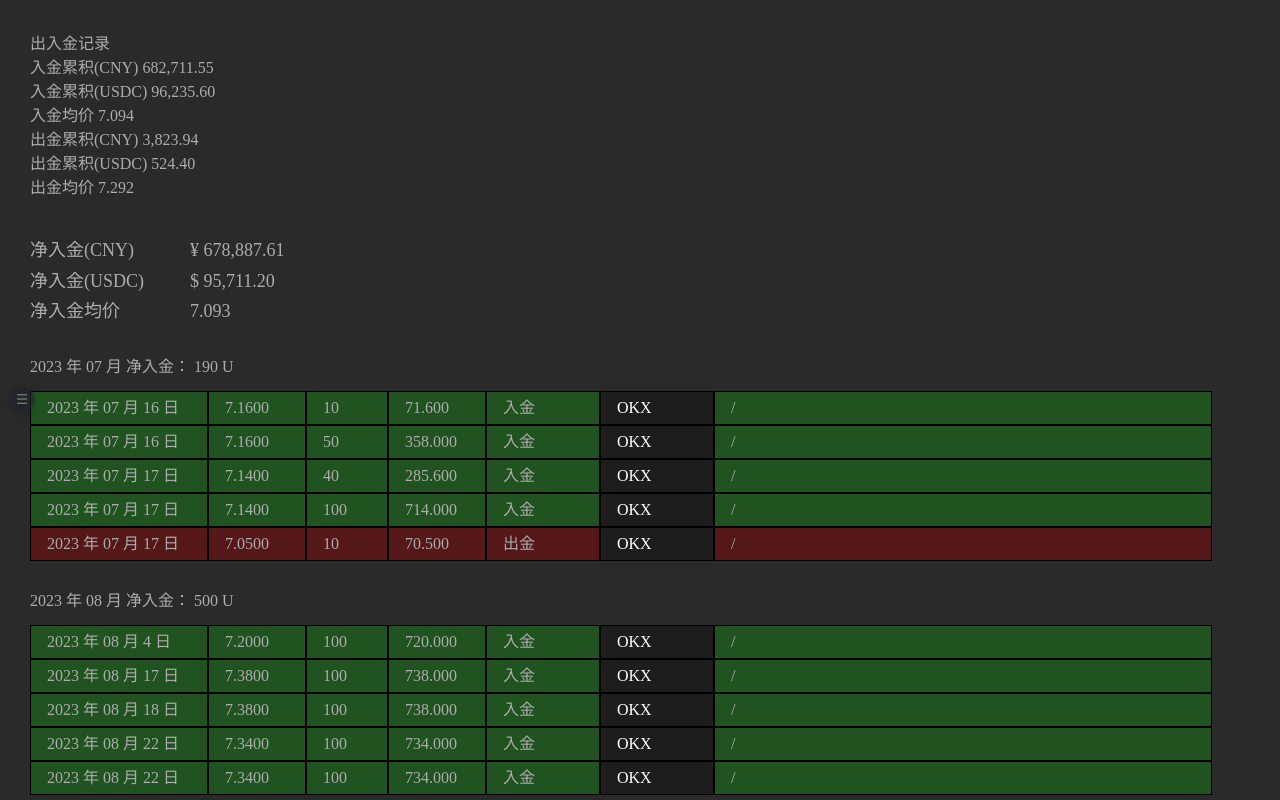
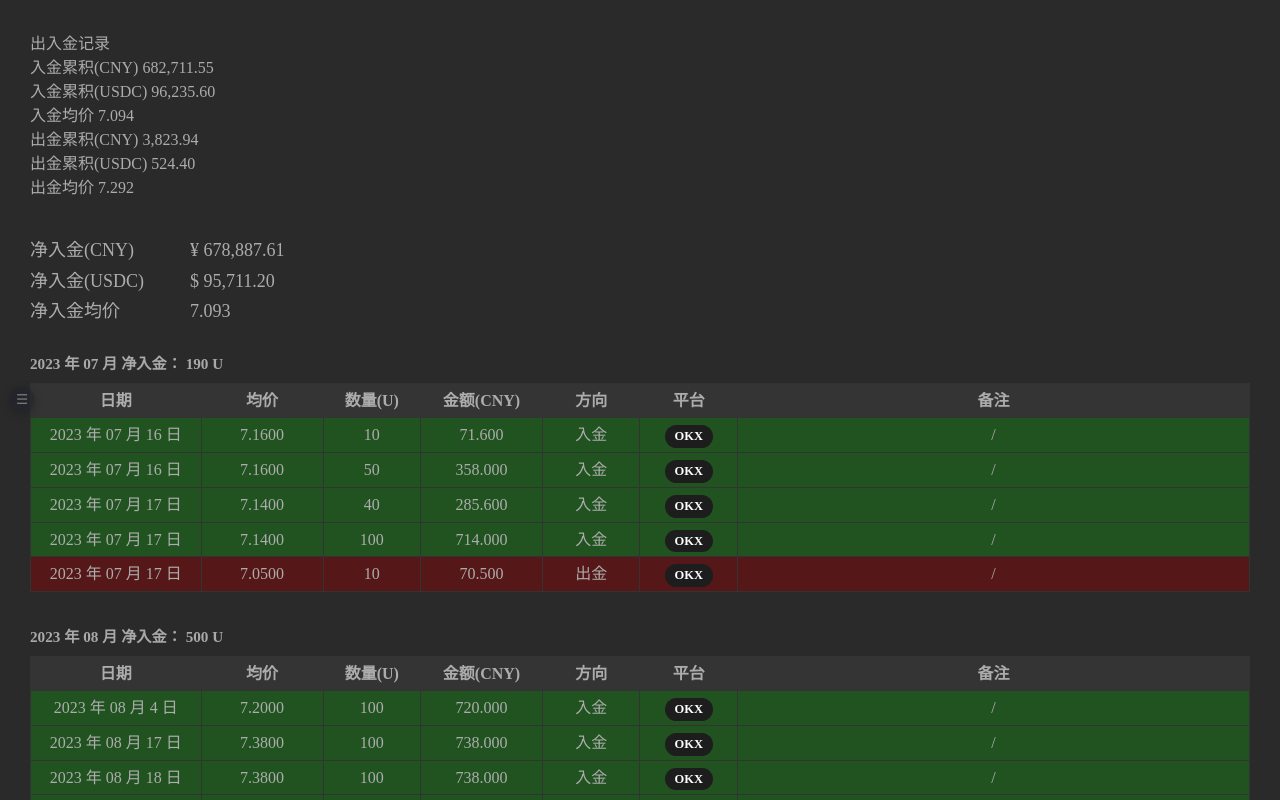
Before and after one commit to dsqiao/trade, a Vue app: page /cashflow in a window 1280 px wide. Shown: the top 800 px of the page. Built offline with nearby package versions, Linux system fonts and the light colour scheme; what tdesign-vue-next would draw is missing.

Commit message:
feat: 新增light mode，风格统一

```diff
--- a/src/App.vue
+++ b/src/App.vue
@@ -1,6 +1,32 @@
 <script setup>
-import { ref, watch, nextTick, onUnmounted } from 'vue';
+import { ref, watch, nextTick, onMounted, onUnmounted } from 'vue';
 import { BUY } from './data/const.js';
+
+// 主题切换逻辑
+const isDark = ref(true);
+
+function initTheme() {
+  const saved = localStorage.getItem('trade-theme');
+  if (saved) {
+    isDark.value = saved === 'dark';
+  }
+  applyTheme();
+}
+
+function applyTheme() {
+  document.documentElement.setAttribute(
+    'data-theme',
+    isDark.value ? 'dark' : 'light'
+  );
+}
+
+function toggleTheme() {
+  isDark.value = !isDark.value;
+  localStorage.setItem('trade-theme', isDark.value ? 'dark' : 'light');
+  applyTheme();
+}
+
+initTheme();
 
 const modules = import.meta.glob('./data/stock/*.js', { eager: true });
 const subModules = import.meta.glob('./data/sub/stock/*.js', { eager: true });
@@ -77,6 +103,7 @@ onUnmounted(() => document.removeEventListener('mousedown', handleClickOutside))
         ref="sidebarRef"
         class="sidebar"
       >
+        <div class="sidebar-header">
           <button
             class="sidebar-toggle"
             :title="collapsed ? '展开导航' : '收起导航'"
@@ -84,6 +111,15 @@ onUnmounted(() => document.removeEventListener('mousedown', handleClickOutside))
           >
             <span class="toggle-icon">{{ collapsed ? '☰' : '✕' }}</span>
           </button>
+          <button
+            v-show="!collapsed"
+            class="theme-toggle"
+            :title="isDark ? '切换亮色模式' : '切换暗色模式'"
+            @click="toggleTheme"
+          >
+            <span class="theme-icon">{{ isDark ? '☀️' : '🌙' }}</span>
+          </button>
+        </div>
 
         <nav
           v-show="!collapsed"
@@ -229,14 +265,14 @@ onUnmounted(() => document.removeEventListener('mousedown', handleClickOutside))
   max-height: calc(100vh - 60px);
   padding: 14px;
   border-radius: 14px;
-  background: linear-gradient(135deg, #1a1a2e 0%, #16213e 100%);
-  border: 1px solid rgba(255, 255, 255, 0.06);
-  box-shadow: 0 8px 32px rgba(0, 0, 0, 0.45);
+  background: var(--sidebar-bg, linear-gradient(135deg, #1a1a2e 0%, #16213e 100%));
+  border: 1px solid var(--sidebar-border, rgba(255, 255, 255, 0.06));
+  box-shadow: 0 8px 32px var(--sidebar-shadow, rgba(0, 0, 0, 0.45));
   overflow-y: auto;
-  transition: width 0.25s ease, padding 0.25s ease, top 0.25s ease, left 0.25s ease, transform 0.25s ease;
+  transition: all 0.25s ease;
 }
 
-/* 折叠态：收缩成一个很小的半透明按钮，吸附在屏幕左侧垂直居中，尽量不遮挡内容 */
+/* 折叠态：收缩成一个很小的半透明按钮 */
 .nav-collapsed .sidebar {
   top: 50%;
   left: 8px;
@@ -251,6 +287,14 @@ onUnmounted(() => document.removeEventListener('mousedown', handleClickOutside))
   overflow: visible;
 }
 
+.sidebar-header {
+  display: flex;
+  align-items: center;
+  justify-content: space-between;
+  gap: 8px;
+  flex-shrink: 0;
+}
+
 /* 折叠按钮 */
 .sidebar-toggle {
   display: flex;
@@ -261,8 +305,8 @@ onUnmounted(() => document.removeEventListener('mousedown', handleClickOutside))
   flex-shrink: 0;
   border: none;
   border-radius: 8px;
-  background: rgba(255, 255, 255, 0.06);
-  color: rgba(255, 255, 255, 0.75);
+  background: var(--btn-bg, rgba(255, 255, 255, 0.06));
+  color: var(--btn-color, rgba(255, 255, 255, 0.75));
   cursor: pointer;
   transition: background 0.2s ease, color 0.2s ease;
 }
@@ -272,13 +316,39 @@ onUnmounted(() => document.removeEventListener('mousedown', handleClickOutside))
   color: #fff;
 }
 
-/* 折叠态的按钮：更小、半透明，避免存在感过强遮挡内容 */
+/* 主题切换按钮 */
+.theme-toggle {
+  display: flex;
+  align-items: center;
+  justify-content: center;
+  width: 32px;
+  height: 32px;
+  flex-shrink: 0;
+  border: none;
+  border-radius: 8px;
+  background: var(--btn-bg, rgba(255, 255, 255, 0.06));
+  color: var(--btn-color, rgba(255, 255, 255, 0.75));
+  cursor: pointer;
+  transition: background 0.2s ease, color 0.2s ease, transform 0.2s ease;
+}
+
+.theme-toggle:hover {
+  background: rgba(99, 130, 255, 0.25);
+  transform: rotate(15deg);
+}
+
+.theme-icon {
+  font-size: 1rem;
+  line-height: 1;
+}
+
+/* 折叠态的按钮 */
 .nav-collapsed .sidebar-toggle {
   width: 26px;
   height: 26px;
   border-radius: 50%;
   opacity: 0.5;
-  background: rgba(26, 26, 46, 0.65);
+  background: var(--collapsed-btn-bg, rgba(26, 26, 46, 0.65));
   backdrop-filter: blur(6px);
   box-shadow: 0 2px 10px rgba(0, 0, 0, 0.35);
   transition: opacity 0.2s ease, background 0.2s ease;
@@ -298,7 +368,7 @@ onUnmounted(() => document.removeEventListener('mousedown', handleClickOutside))
   line-height: 1;
 }
 
-/* 主内容区：全宽，不被侧栏挤压 */
+/* 主内容区 */
 .content {
   width: 100%;
   min-width: 0;
@@ -322,10 +392,10 @@ onUnmounted(() => document.removeEventListener('mousedown', handleClickOutside))
   font-weight: 600;
   text-transform: uppercase;
   letter-spacing: 0.05em;
-  color: rgba(255, 255, 255, 0.4);
+  color: var(--nav-label-color, rgba(255, 255, 255, 0.4));
   padding: 4px 10px;
   border-radius: 4px;
-  background: rgba(255, 255, 255, 0.04);
+  background: var(--nav-label-bg, rgba(255, 255, 255, 0.04));
   white-space: nowrap;
 }
 
@@ -338,7 +408,7 @@ onUnmounted(() => document.removeEventListener('mousedown', handleClickOutside))
 
 .nav-link {
   font-size: 0.85rem;
-  color: rgba(200, 200, 220, 0.8);
+  color: var(--nav-link-color, rgba(200, 200, 220, 0.8));
   text-decoration: none;
   padding: 6px 12px;
   border-radius: 6px;
@@ -347,29 +417,29 @@ onUnmounted(() => document.removeEventListener('mousedown', handleClickOutside))
 }
 
 .nav-link:hover {
-  color: #fff;
+  color: var(--nav-link-hover-color, #fff);
   background: rgba(99, 130, 255, 0.15);
 }
 
 .nav-link.router-link-active {
-  color: #fff;
+  color: var(--nav-link-active-color, #fff);
   background: rgba(99, 130, 255, 0.25);
   box-shadow: 0 0 8px rgba(99, 130, 255, 0.2);
 }
 
 .nav-link.cleared {
-  color: rgba(160, 160, 180, 0.5);
+  color: var(--nav-link-cleared-color, rgba(160, 160, 180, 0.5));
   font-style: italic;
 }
 
 .nav-link.cleared:hover {
-  color: rgba(200, 200, 220, 0.8);
-  background: rgba(255, 255, 255, 0.06);
+  color: var(--nav-link-color, rgba(200, 200, 220, 0.8));
+  background: var(--nav-label-bg, rgba(255, 255, 255, 0.06));
 }
 
 .cleared-toggle {
   font-size: 0.75rem;
-  color: rgba(255, 255, 255, 0.35);
+  color: var(--cleared-toggle-color, rgba(255, 255, 255, 0.35));
   cursor: pointer;
   padding: 5px 12px;
   border-radius: 4px;
@@ -378,7 +448,7 @@ onUnmounted(() => document.removeEventListener('mousedown', handleClickOutside))
 }
 
 .cleared-toggle:hover {
-  color: rgba(255, 255, 255, 0.6);
-  background: rgba(255, 255, 255, 0.05);
+  color: var(--text-secondary, rgba(255, 255, 255, 0.6));
+  background: var(--nav-label-bg, rgba(255, 255, 255, 0.05));
 }
 </style>
--- a/src/components/Asset.vue
+++ b/src/components/Asset.vue
@@ -57,11 +57,11 @@ const calculateTotal = (item) => {
 }
 .asset-table th,
 .asset-table td {
-  border: 1px solid #333;
+  border: 1px solid var(--border-color);
   text-align: center;
   padding: 8px;
 }
 .asset-table th {
-  background-color: #343434;
+  background-color: var(--bg-secondary);
 }
 </style>
--- a/src/components/CashFlow.vue
+++ b/src/components/CashFlow.vue
@@ -22,45 +22,53 @@
     <span class="content-span">{{ ((totalInflowInCNY - totalOutflowInCNY) / (totalInflowInUSDC - totalOutflowInUSDC)).toFixed(3) }}</span>
   </div>
 
-  <div v-for="(month, monthIndex) in cashflow"
+  <div class="transaction-section">
+    <div
+      v-for="(month, monthIndex) in cashflow"
       :key="monthIndex"
+      class="month-block"
     >
       <div class="monthTitle">
         {{ `${month.month.slice(0, 4)} 年 ${month.month.slice(4)} 月 净入金：` }}
         {{ `${month.record.reduce((sum, item) => item.direction === BUY ? sum + item.num : sum - item.num, 0)} U` }}
       </div>
-    <div v-for="(item, index) in month.record"
+      <table class="transaction-table">
+        <thead>
+          <tr>
+            <th>日期</th>
+            <th>均价</th>
+            <th>数量(U)</th>
+            <th>金额(CNY)</th>
+            <th>方向</th>
+            <th>平台</th>
+            <th>备注</th>
+          </tr>
+        </thead>
+        <tbody>
+          <tr
+            v-for="(item, index) in month.record"
             :key="index"
+            :class="item.direction === BUY ? 'buy' : 'sell'"
           >
-      <!-- 筛选 BN v-if="item.platform === 1" -->
-      <div :class="item.direction === BUY ? 'in' : 'out'"
-           class="transaction"
-      >
-        <span class="date">
-          {{ `${month.month.slice(0, 4)} 年 ${month.month.slice(4)} 月 ${item.day} 日 ` }}
-        </span>
-        <span class="unit">
-          {{ (item.cny / item.num).toFixed(4) }}
-        </span>
-        <span class="num">
-          {{ item.num }}
-        </span>
-        <span class="total">
-          {{ (item.cny || 0).toFixed(3) }}
-        </span>
-        <span class="direction">
-          {{ item.direction === BUY ? '入金' : '出金' }}
-        </span>
+            <td class="date">
+              {{ `${month.month.slice(0, 4)} 年 ${month.month.slice(4)} 月 ${item.day} 日` }}
+            </td>
+            <td class="unit">{{ (item.cny / item.num).toFixed(4) }}</td>
+            <td class="num">{{ item.num }}</td>
+            <td class="total">{{ (item.cny || 0).toFixed(3) }}</td>
+            <td class="direction">{{ item.direction === BUY ? '入金' : '出金' }}</td>
+            <td class="platform">
               <span
-          class="platform"
+                class="platform-badge"
                 :class="item.platform === 0 ? 'okx' : (item.platform === 1 ? 'bn' : 'ac')"
               >
                 {{ parsePlatform(item.platform) }}
               </span>
-        <span class="desc">
-          {{ item.desc || '/' }}
-        </span>
-      </div>
+            </td>
+            <td class="desc">{{ item.desc || '/' }}</td>
+          </tr>
+        </tbody>
+      </table>
     </div>
   </div>
 </template>
@@ -110,67 +118,71 @@ for (let month of cashflow) {
 .title-span {
   width: 10rem;
 }
-.transaction>span {
-  display: inline-block;
-  border: 1px black solid;
-  height: 2rem;
-  line-height: 2rem;
-  padding-left: 1rem;
+
+/* 交易明细区域使用全宽，避免表格列被压缩换行 */
+.transaction-section {
+  max-width: 100%;
+}
+.month-block {
+  margin-bottom: 8px;
+  overflow-x: auto;
+}
+.monthTitle {
+  margin-top: 1.5rem;
+  margin-bottom: 0.6rem;
+  font-size: 0.95rem;
+  font-weight: 600;
+  color: var(--text-muted);
 }
 
-.monthTitle {
-  height: 4rem;
-  line-height: 5rem;
+/* 定制化每一列的宽度（与 StockHistory 风格一致） */
+.date {
+  width: 14%;
+  min-width: 140px;
+}
+.unit {
+  width: 10%;
+  min-width: 80px;
+}
+.num {
+  width: 8%;
+  min-width: 64px;
+}
+.total {
+  width: 10%;
+  min-width: 80px;
+}
+.direction {
+  width: 8%;
+  min-width: 56px;
+}
+.platform {
+  width: 8%;
+  min-width: 64px;
+}
+.desc {
+  min-width: 160px;
 }
 
-.in>span {
-  background-color: rgb(33, 83, 33);
+/* 平台徽章：保留品牌色，做成小圆角徽章 */
+.platform-badge {
+  display: inline-block;
+  padding: 2px 10px;
+  border-radius: 999px;
+  font-size: 0.78rem;
+  font-weight: 600;
+  line-height: 1.5;
 }
-
-.out>span {
-  background-color: rgb(85, 23, 23);
+.platform-badge.okx {
+  background-color: rgb(29, 29, 29);
+  color: #fff;
 }
-
-.date {
-  width: 10rem;
+.platform-badge.bn {
+  background-color: rgb(255, 180, 40);
+  color: #fff;
 }
-
-.unit {
-  width: 5rem;
-}
-
-.num {
-  width: 4rem;
-}
-
-.total {
-  width: 5rem;
-}
-
-.direction {
-  width: 6rem;
-}
-
-.platform {
-  width: 6rem;
-}
-
-.okx {
-  background-color: rgb(29, 29, 29) !important;
-  color: white;
-}
-
-.bn {
-  background-color: rgb(255, 180, 40) !important;
-  color: white;
-}
-
-.ac {
-  background-color: rgb(220, 220, 220) !important;
+.platform-badge.ac {
+  background-color: rgb(220, 220, 220);
   color: rgb(45, 45, 45);
 }
-
-.desc {
-  width: 30rem;
-}
 </style>
--- a/src/components/LongFuture.vue
+++ b/src/components/LongFuture.vue
@@ -191,9 +191,9 @@ watch(
 }
 .price-input {
   width: 7rem;
-  border: rgb(172, 172, 172) 1px solid;
-  background-color: rgb(35, 35, 35);
-  color: rgb(172, 172, 172);
+  border: var(--border-color) 1px solid;
+  background-color: var(--card-bg);
+  color: var(--text-primary);
 }
 
 .date {
--- a/src/style.css
+++ b/src/style.css
@@ -1,11 +1,85 @@
+/* ===== 主题变量 ===== */
+:root,
+:root[data-theme="dark"] {
+  --bg-primary: rgb(42, 42, 42);
+  --bg-secondary: #343434;
+  --text-primary: rgb(172, 172, 172);
+  --text-secondary: rgba(255, 255, 255, 0.6);
+  --border-color: #333;
+  --scrollbar-track: rgba(20, 20, 20, 0.6);
+  --scrollbar-thumb: linear-gradient(180deg, #00e5ff, #0077ff);
+  --scrollbar-thumb-hover: linear-gradient(180deg, #2af5ff, #008cff);
+  --scrollbar-shadow: rgba(0, 229, 255, 0.6);
+  --scrollbar-shadow-hover: rgba(0, 229, 255, 0.9);
+  --scrollbar-color-fg: #00b8d4;
+  --row-sell-bg: rgb(85, 23, 23);
+  --row-buy-bg: rgb(33, 83, 33);
+  --row-option-bg: rgb(28, 55, 90);
+  --row-text: rgb(172, 172, 172);
+  /* 组件通用语义变量（卡片/文字/表头/高亮） */
+  --text-strong: #e8e8ec;
+  --text-muted: rgba(255, 255, 255, 0.6);
+  --text-faint: rgba(255, 255, 255, 0.4);
+  --card-bg: rgba(255, 255, 255, 0.04);
+  --card-border: rgba(255, 255, 255, 0.08);
+  --panel-bg: rgba(20, 24, 36, 0.85);
+  --hero-bg: linear-gradient(135deg, #1a1a2e 0%, #16213e 100%);
+  --table-head-bg: #2a2a2a;
+  --accent: #00e5ff;
+  --accent-soft: rgba(0, 229, 255, 0.15);
+}
+
+:root[data-theme="light"] {
+  --bg-primary: #f5f5f5;
+  --bg-secondary: #e8e8e8;
+  --text-primary: #333333;
+  --text-secondary: #666666;
+  --border-color: #d0d0d0;
+  --scrollbar-track: rgba(200, 200, 200, 0.6);
+  --scrollbar-thumb: linear-gradient(180deg, #0077ff, #004ecb);
+  --scrollbar-thumb-hover: linear-gradient(180deg, #008cff, #0055dd);
+  --scrollbar-shadow: rgba(0, 119, 255, 0.3);
+  --scrollbar-shadow-hover: rgba(0, 119, 255, 0.5);
+  --scrollbar-color-fg: #0077ff;
+  --row-sell-bg: #fde8e8;
+  --row-buy-bg: #e8f5e9;
+  --row-option-bg: #e3f2fd;
+  --row-text: #333333;
+  --sidebar-bg: linear-gradient(135deg, #ffffff 0%, #f0f4ff 100%);
+  --sidebar-border: rgba(0, 0, 0, 0.08);
+  --sidebar-shadow: rgba(0, 0, 0, 0.12);
+  --btn-bg: rgba(0, 0, 0, 0.05);
+  --btn-color: #555;
+  --collapsed-btn-bg: rgba(255, 255, 255, 0.85);
+  --nav-label-color: rgba(0, 0, 0, 0.45);
+  --nav-label-bg: rgba(0, 0, 0, 0.04);
+  --nav-link-color: #555;
+  --nav-link-hover-color: #111;
+  --nav-link-active-color: #111;
+  --nav-link-cleared-color: rgba(0, 0, 0, 0.35);
+  --cleared-toggle-color: rgba(0, 0, 0, 0.4);
+  /* 组件通用语义变量（卡片/文字/表头/高亮） */
+  --text-strong: #1a1a1a;
+  --text-muted: rgba(0, 0, 0, 0.6);
+  --text-faint: rgba(0, 0, 0, 0.4);
+  --card-bg: rgba(0, 0, 0, 0.03);
+  --card-border: rgba(0, 0, 0, 0.08);
+  --panel-bg: rgba(255, 255, 255, 0.92);
+  --hero-bg: linear-gradient(135deg, #eef2ff 0%, #e0e7ff 100%);
+  --table-head-bg: #e8e8e8;
+  --accent: #0077ff;
+  --accent-soft: rgba(0, 119, 255, 0.12);
+}
+
 #app {
   margin: 0;
   padding: 30px;
-  background-color: rgb(42, 42, 42);
-  color: rgb(172, 172, 172);
+  background-color: var(--bg-primary);
+  color: var(--text-primary);
+  transition: background-color 0.3s ease, color 0.3s ease;
 }
 
-/* 自定义滚动条样式：细窄、深色、科技未来感 */
+/* 自定义滚动条样式 */
 /* Chrome / Safari / Edge */
 ::-webkit-scrollbar {
   width: 6px;
@@ -13,28 +87,28 @@
 }
 
 ::-webkit-scrollbar-track {
-  background: rgba(20, 20, 20, 0.6);
+  background: var(--scrollbar-track);
 }
 
 ::-webkit-scrollbar-thumb {
-  background: linear-gradient(180deg, #00e5ff, #0077ff);
+  background: var(--scrollbar-thumb);
   border-radius: 6px;
-  box-shadow: 0 0 6px rgba(0, 229, 255, 0.6);
+  box-shadow: 0 0 6px var(--scrollbar-shadow);
 }
 
 ::-webkit-scrollbar-thumb:hover {
-  background: linear-gradient(180deg, #2af5ff, #008cff);
-  box-shadow: 0 0 10px rgba(0, 229, 255, 0.9);
+  background: var(--scrollbar-thumb-hover);
+  box-shadow: 0 0 10px var(--scrollbar-shadow-hover);
 }
 
 ::-webkit-scrollbar-corner {
-  background: rgba(20, 20, 20, 0.6);
+  background: var(--scrollbar-track);
 }
 
 /* Firefox */
 html {
   scrollbar-width: thin;
-  scrollbar-color: #00b8d4 rgba(20, 20, 20, 0.6);
+  scrollbar-color: var(--scrollbar-color-fg) var(--scrollbar-track);
 }
 
 
@@ -46,7 +120,7 @@ html {
 
 .transaction-table th,
 .transaction-table td {
-  border: 1px solid #333;
+  border: 1px solid var(--border-color);
   text-align: center;
   padding: 4px;
   height: 1.6rem;
@@ -61,7 +135,7 @@ html {
 
 /* 表格标题样式 */
 .transaction-table th {
-  background-color: #343434;
+  background-color: var(--bg-secondary);
   font-weight: bold;
 }
 
@@ -71,18 +145,18 @@ html {
 }
 
 .transaction-table .sell td {
-  background-color: rgb(85, 23, 23);
-  color: rgb(172, 172, 172);
+  background-color: var(--row-sell-bg);
+  color: var(--row-text);
 }
 
 .transaction-table .buy td {
-  background-color: rgb(33, 83, 33);
-  color: rgb(172, 172, 172);
+  background-color: var(--row-buy-bg);
+  color: var(--row-text);
 }
 
 .transaction-table .option td {
-  background-color: rgb(28, 55, 90);
-  color: rgb(172, 172, 172);
+  background-color: var(--row-option-bg);
+  color: var(--row-text);
 }
 
 .transaction-table .mask td {
```
Also changed, not shown: src/components/StockHistory.vue (+31 -31 lines), src/components/sub/SubExchange.vue (+12 -12 lines), src/components/sub/SubFunding.vue (+12 -12 lines), src/components/sub/SubOverview.vue (+25 -25 lines). Lines whose indentation alone changed are shown as unchanged.
